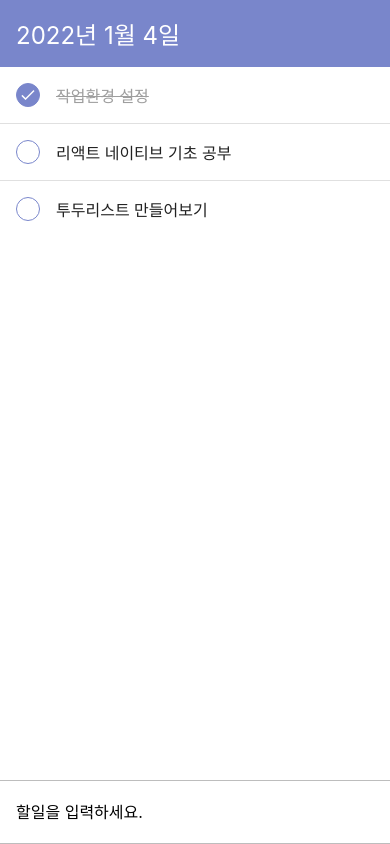
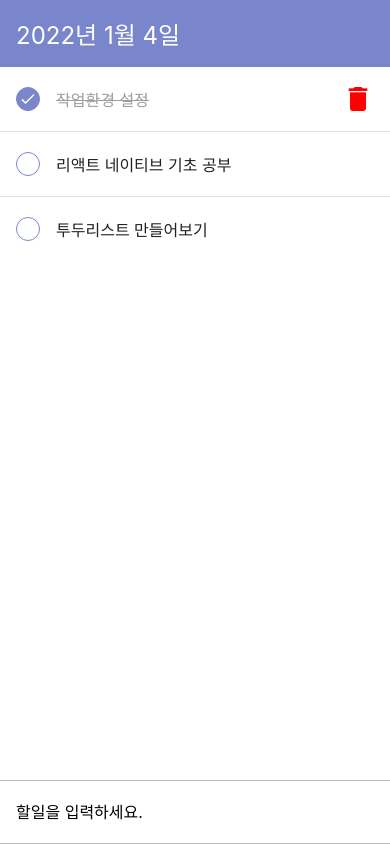
Before and after one commit to Beanxx/Training_React-Native, a React Native app: screen / in a window 390 px wide. Built offline with nearby package versions, Linux system fonts and the light colour scheme.

Commit message:
feat: using vector icon & delete item

```diff
--- a/App.js
+++ b/App.js
@@ -32,6 +32,11 @@
     setTodos(nextTodos);
   };
 
+  const onRemove = id => {
+    const nextTodos = todos.filter(todo => todo.id !== id);
+    setTodos(nextTodos);
+  };
+
   return (
     <SafeAreaProvider>
       <SafeAreaView edges={['bottom']} style={styles.block}>
@@ -42,7 +47,7 @@
           {todos.length === 0 ? (
             <Empty />
           ) : (
-            <TodoList todos={todos} onToggle={onToggle} />
+            <TodoList todos={todos} onToggle={onToggle} onRemove={onRemove} />
           )}
           <AddTodo onInsert={onInsert} />
         </KeyboardAvoidingView>
--- a/components/TodoItem.js
+++ b/components/TodoItem.js
@@ -1,7 +1,33 @@
 import React from 'react';
-import {View, Text, StyleSheet, Image, TouchableOpacity} from 'react-native';
+import {
+  View,
+  Text,
+  StyleSheet,
+  Image,
+  TouchableOpacity,
+  Alert,
+} from 'react-native';
+import Icon from 'react-native-vector-icons/MaterialIcons';
 
-function TodoItem({id, text, done, onToggle}) {
+function TodoItem({id, text, done, onToggle, onRemove}) {
+  const remove = () => {
+    Alert.alert(
+      '삭제',
+      '정말로 삭제하시겠어요?',
+      [
+        {text: '취소', onPress: () => {}, style: 'cancel'},
+        {
+          text: '삭제',
+          onPress: () => {
+            onRemove(id);
+          },
+          style: 'destructive',
+        },
+      ],
+      {cancelable: true, onDismiss: () => {}},
+    );
+  };
+
   return (
     <View style={styles.item}>
       <TouchableOpacity onPress={() => onToggle(id)}>
@@ -14,6 +40,13 @@
         </View>
       </TouchableOpacity>
       <Text style={[styles.text, done && styles.lineThrough]}>{text}</Text>
+      {done ? (
+        <TouchableOpacity onPress={remove}>
+          <Icon name="delete" size={32} color="red" />
+        </TouchableOpacity>
+      ) : (
+        <View style={styles.removePlaceholder} />
+      )}
     </View>
   );
 }
@@ -47,6 +80,10 @@
     color: '#9e9e9e',
     textDecorationLine: 'line-through',
   },
+  removePlaceholder: {
+    width: 32,
+    height: 32,
+  },
 });
 
 export default TodoItem;
--- a/components/TodoList.js
+++ b/components/TodoList.js
@@ -2,7 +2,7 @@
 import {FlatList, View, StyleSheet} from 'react-native';
 import TodoItem from './TodoItem';
 
-function TodoList({todos, onToggle}) {
+function TodoList({todos, onToggle, onRemove}) {
   return (
     <FlatList
       ItemSeparatorComponent={() => <View style={styles.separator} />}
@@ -14,6 +14,7 @@
           text={item.text}
           done={item.done}
           onToggle={onToggle}
+          onRemove={onRemove}
         />
       )}
       keyExtractor={item => item.id.toString()} // 각 항목의 고유값(id) 추출
--- a/package.json
+++ b/package.json
@@ -12,7 +12,8 @@
   "dependencies": {
     "react": "17.0.2",
     "react-native": "0.66.4",
-    "react-native-safe-area-context": "^3.3.2"
+    "react-native-safe-area-context": "^3.3.2",
+    "react-native-vector-icons": "^9.0.0"
   },
   "devDependencies": {
     "@babel/core": "^7.12.9",
```
Also changed, not shown: 4 other files (tests, documents, lock files or other folders).
